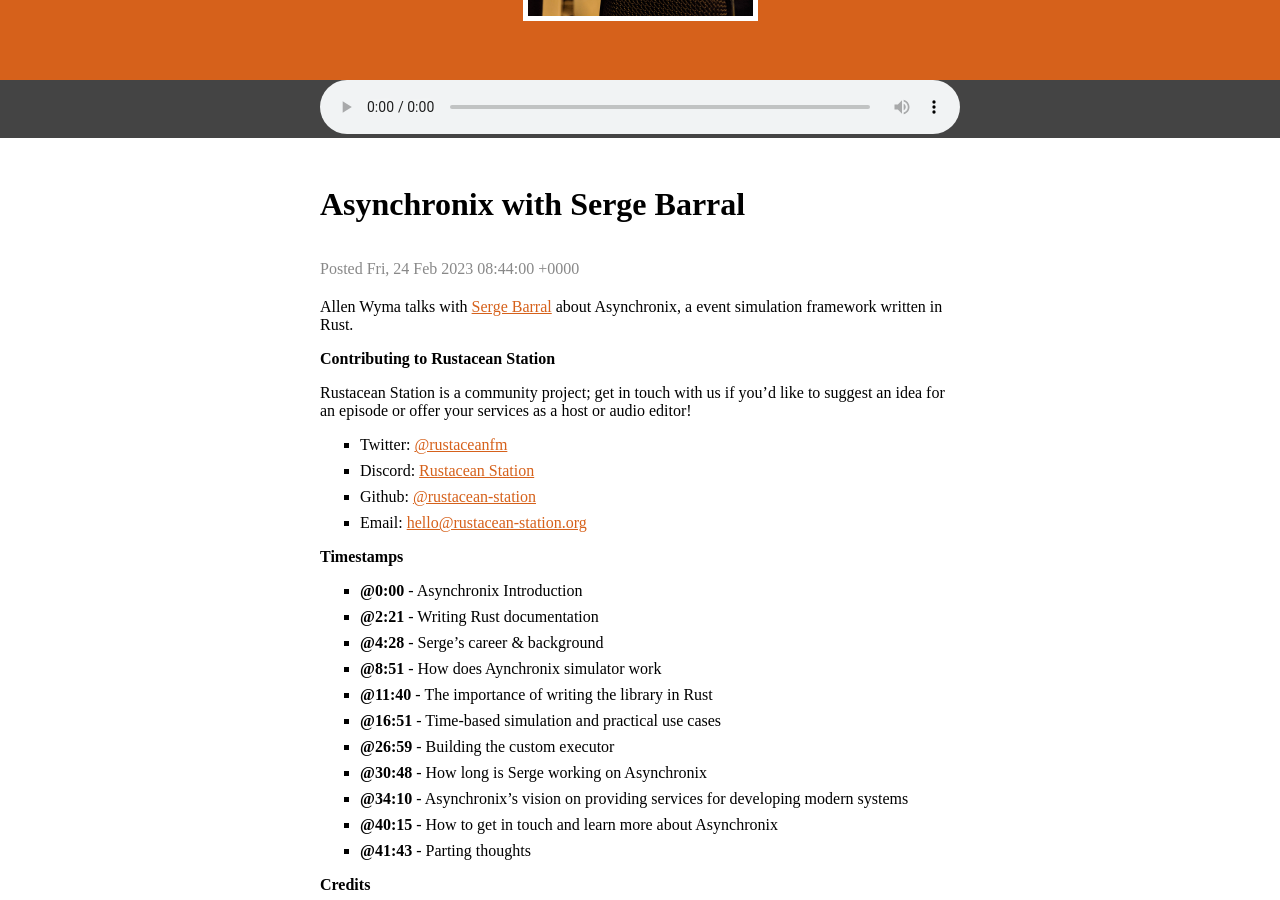
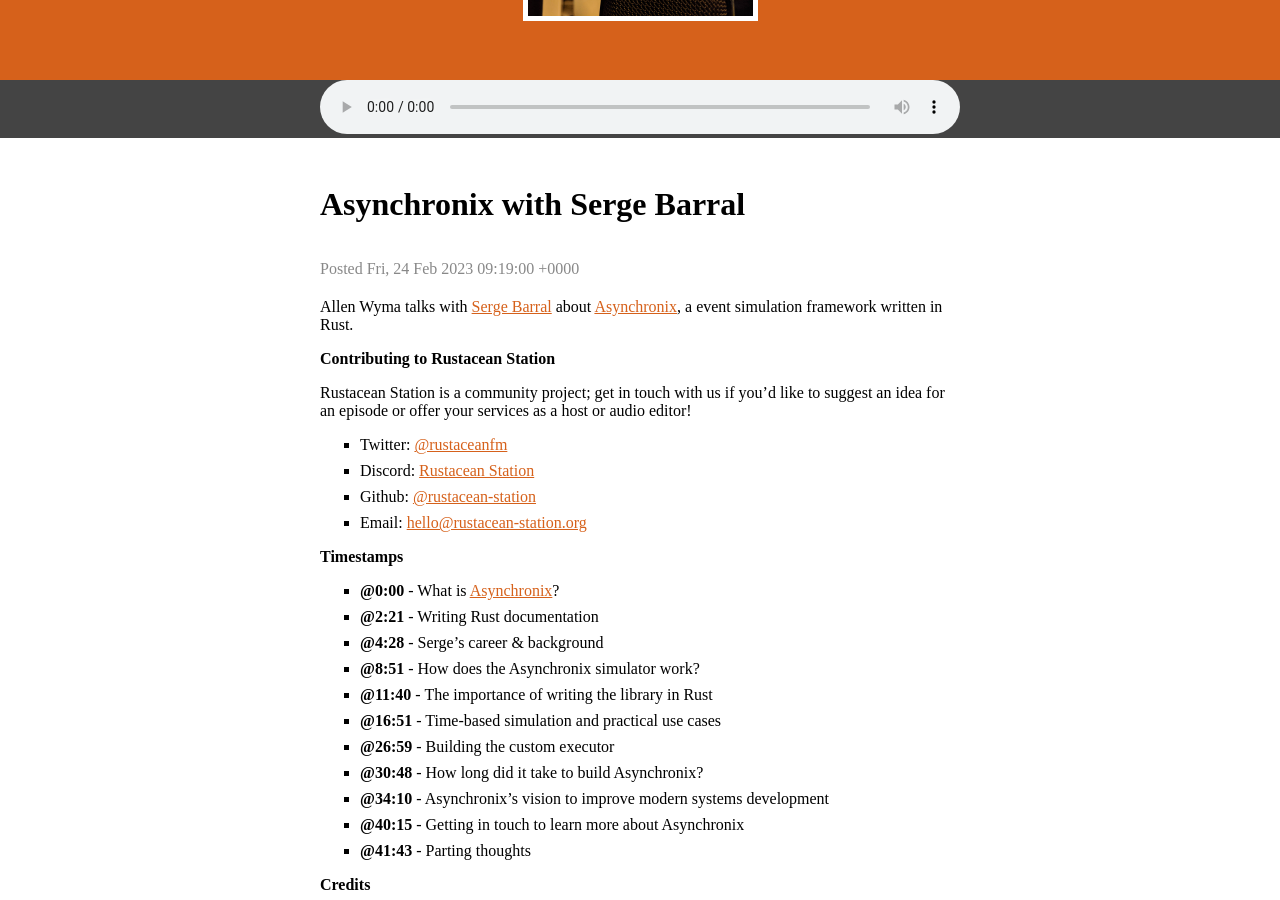
Before and after one commit to rustacean-station/rustacean-station.org, a Jekyll site: the page built from _episodes/interviews/2023-02-24-serge-barral.md, in a window 1280 px wide and 900 px high, scrolled down 365 px. Built offline with Jekyll 4.4.1, drawn with Linux system fonts in a browser that asks for light colours.

Commit message:
Apply suggestions from code review

```diff
--- a/_episodes/interviews/2023-02-24-serge-barral.md
+++ b/_episodes/interviews/2023-02-24-serge-barral.md
@@ -18,16 +18,16 @@
 - Email: [hello@rustacean-station.org](mailto:hello@rustacean-station.org)
 
 ## Timestamps
-- [@0:00] - Asynchronix Introduction
+- [@0:00] - What is [Asynchronix](https://github.com/asynchronics/asynchronix)?
 - [@2:21] - Writing Rust documentation
 - [@4:28] - Serge’s career & background
-- [@8:51] - How does Aynchronix simulator work
+- [@8:51] - How does the Asynchronix simulator work?
 - [@11:40] - The importance of writing the library in Rust
 - [@16:51] - Time-based simulation and practical use cases
 - [@26:59] - Building the custom executor
-- [@30:48] - How long is Serge working on Asynchronix
-- [@34:10] - Asynchronix's vision on providing services for developing modern systems
-- [@40:15] - How to get in touch and learn more about Asynchronix
+- [@30:48] - How long did it take to build Asynchronix?
+- [@34:10] - Asynchronix's vision to improve modern systems development
+- [@40:15] - Getting in touch to learn more about Asynchronix
 - [@41:43] - Parting thoughts
 
 ## Credits
```
Also changed, not shown: other parts of _episodes/interviews/2023-02-24-serge-barral.md (+2 -2 lines).
